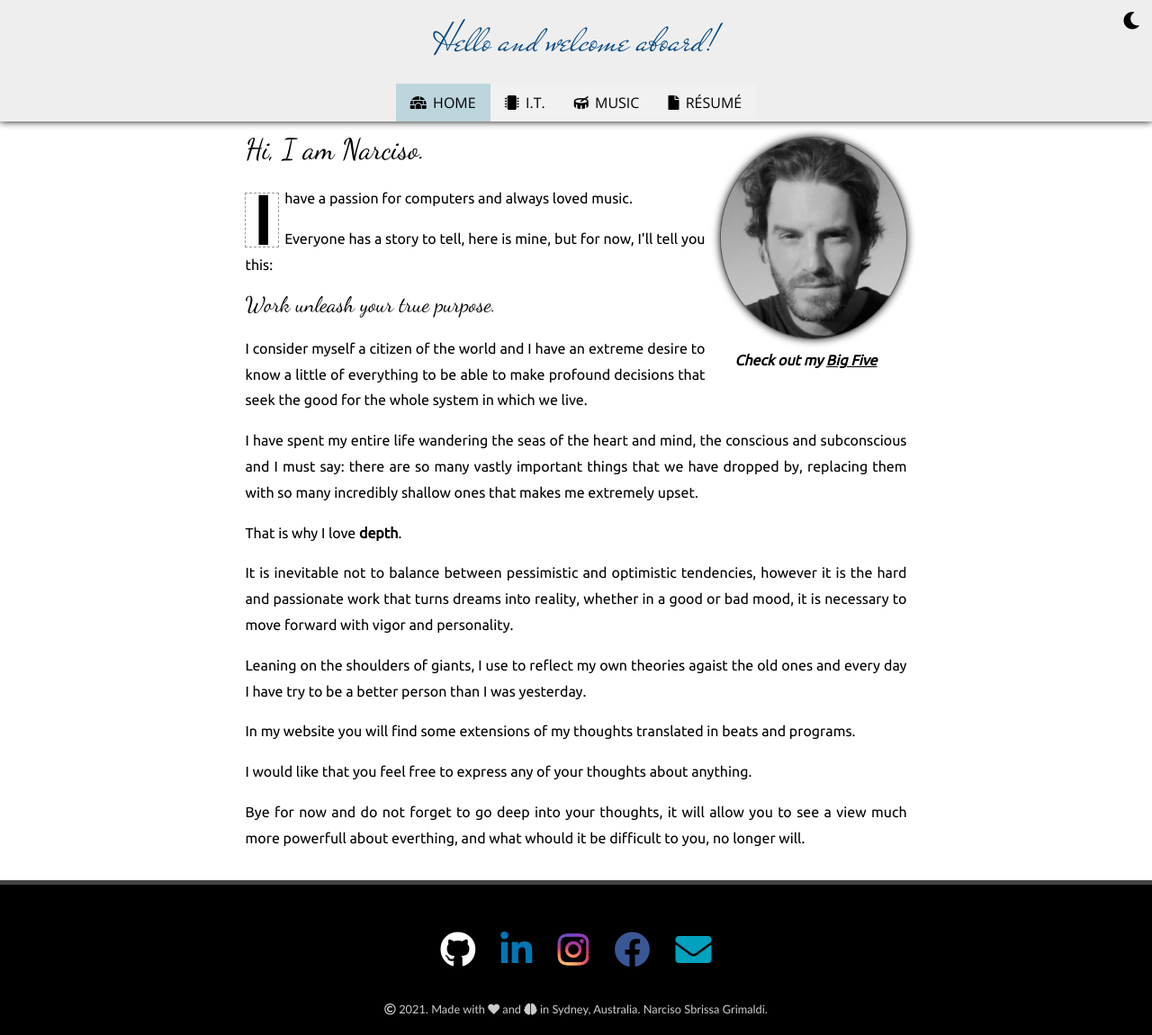
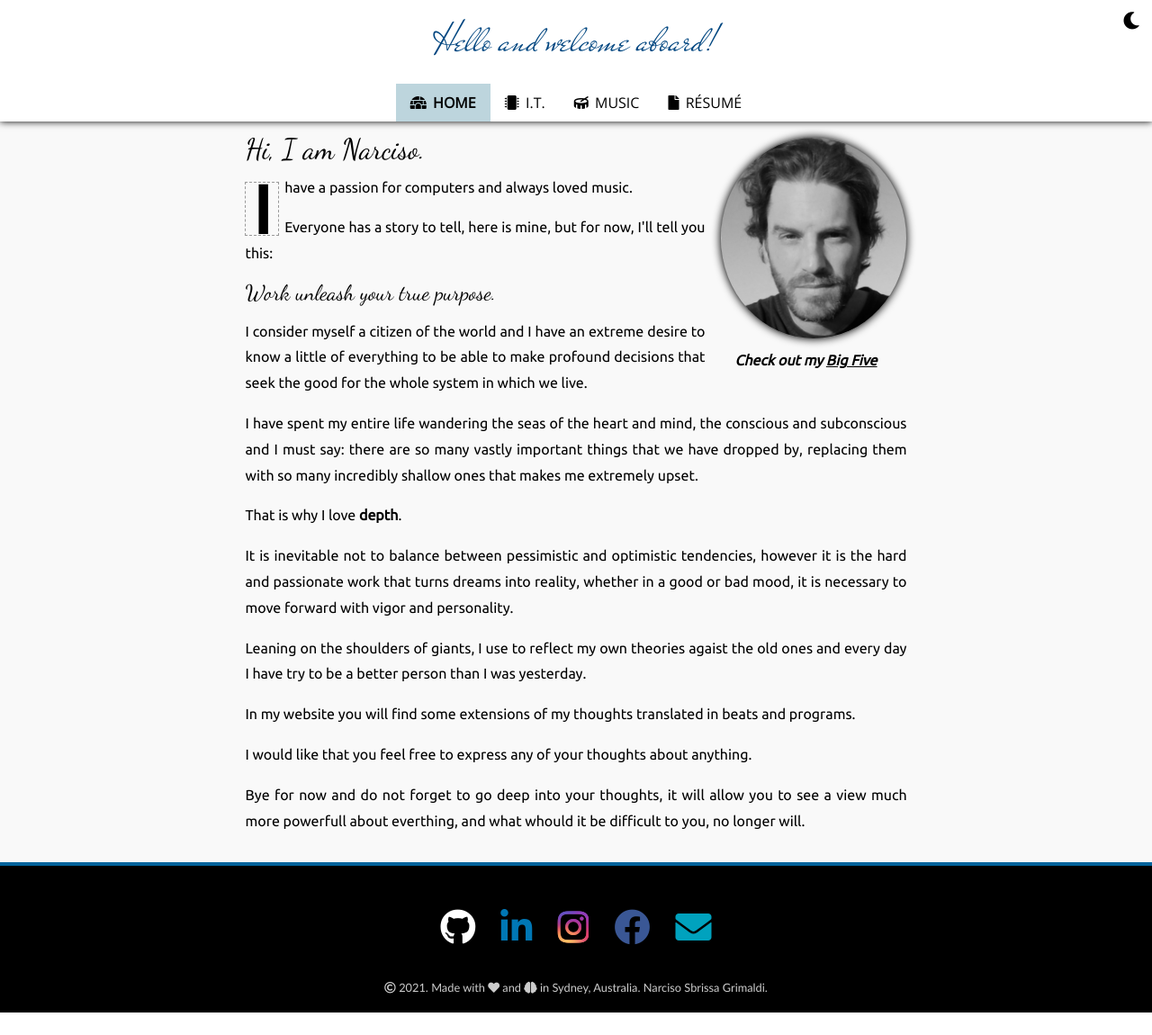
Before and after one commit to gdinarciso/gdinarciso.github.io, a PHP site: page / in a window 1280 px wide. Shown: the whole page at 90% size. After the commit the page ends 1125 px from the top, so only its background shows below. Run offline with PHP 8.4, Linux system fonts and the light colour scheme; some web fonts are replaced.

Commit message:
31/07 update

```diff
--- a/css/default.css
+++ b/css/default.css
@@ -26,7 +26,7 @@ body {
   line-height: 1.8em;
   font-family: Ubuntu, 'Trebuchet MS', sans-serif;
 
-  background-color: #fff;
+  background-color: #f9f9f9;
 }
 
 a {
@@ -36,6 +36,7 @@ a {
 
 a:hover {
   transition: color ease-in .2s, background-color ease-in-out .2s;
+  -moz-transition: color ease-in .2s, background-color ease-in-out .2s;
   color: blue;
 }
 
@@ -62,7 +63,7 @@ header {
   overflow: hidden;
   z-index: 1;
 
-  background-color: #eee;
+  background-color: #fff;
   box-shadow: 0 0 .5em #000;
   color: #000;
 }
@@ -77,11 +78,11 @@ header .moonsunicon {
 
 header .moonsunicon {
   transition: ease-in-out .5s;
+  -moz-transition: ease-in-out .5s;
   color: #000;
 }
 
 header .moonsunicon:hover {
-  transition: ease-in .25s;
   filter: drop-shadow(0 0 .5em #000);
 }
 
@@ -107,19 +108,18 @@ header nav {
 }
 
 header nav .btn {
-  padding: .4rem 1rem;
-  background-color: #f1f1f1;
+  padding: .4em 1em;
+  background-color: #fff;
 }
 
 header nav .btn:hover {
-  background-color: #444;
-  color: rgb(255, 255, 255);
+  background-color: #eee;
 }
 
 header nav .active {
   background-color: rgb(189, 213, 221);
+  font-weight: bold;
 }
-
 
 /* header nav a {
   border: solid transparent;
@@ -140,21 +140,21 @@ header nav .fas {
   width: 0%;
   border-bottom: .2em solid transparent;
   transition: ease-in-out .5s;
+  -moz-transition: ease-in-out .5s;
 }
 
 header nav .borderAni:hover:after {
   transition: ease-in .25s;
+  -moz-transition: ease-in .25s;
   border-bottom-color: blue;
   width: 100%;
 } */
 
 article {
-  padding: 9.5rem 1rem 1rem 1rem;
+  padding: 9.5em 1em 1em 1em;
 }
 
-article h3,
-article h4,
-article p {
+article :is(h3, h4, p) {
   margin: 0;
 }
 
@@ -173,13 +173,13 @@ footer {
   flex-flow: column wrap;
   align-items: center;
   justify-content: flex-end;
-  border-top: ridge .6rem;
-  padding: 3rem 0 .05rem 0;
+  border-top: solid .3rem;
+  padding: 3em 0 .05em 0;
   font-family: 'Trebuchet MS', sans-serif;
 
   color: #ccc;
   background-color: #000;
-  border-top-color: #444;
+  border-top-color: rgb(0, 99, 156);
   /* background-image: linear-gradient(45deg, #3d2812 0%,#462215 25%,#251844 50%,#1f2d53 75%,#143442 100%); */
   /* background-image: linear-gradient(45deg, #f09433 0%,#e6683c 25%,#5d27dc 50%,#2350cc 75%,#1888bc 100%); */
 }
@@ -190,7 +190,7 @@ footer .icons {
 }
 
 footer .icons a {
-  font-size: 2.5rem;
+  font-size: 2.5em;
   padding: 0 .3em;
 }
 
@@ -227,7 +227,7 @@ article.home {
 }
 
 article.home p {
-  margin-bottom: 1em;
+  margin-bottom: 1rem;
 }
 
 article.home .narciso {
@@ -236,9 +236,9 @@ article.home .narciso {
 
 article.home .narciso .photo {
   width: 13em;
-  border: 1px solid #555;
+  border: .1em solid #777;
   border-radius: 100%;
-  margin-left: 1em;
+  margin-left: 1rem;
   filter: drop-shadow(0 0 .3em #000);
 }
 
@@ -255,14 +255,14 @@ article.home .narciso .bigfive a {
 article.home .greeting {
   font-size: 2em;
   font-weight: normal;
-  margin-bottom: .8em;
+  margin-bottom: .8rem;
   font-family: 'Dancing Script', cursive;
 }
 
 article.home .phrase {
   font-size: 1.5em;
   font-weight: normal;
-  margin-bottom: .8em;
+  margin-bottom: .8rem;
   font-family: 'Dancing Script', cursive;
 }
 
@@ -324,8 +324,7 @@ article.resume {
     'left right'; */
 }
 
-article.resume ul,
-article.resume ol {
+article.resume :is(ul, ol) {
   padding-left: 1.2em;
   list-style-position: inside;
 }
@@ -342,20 +341,20 @@ article.resume .left { grid-area: left; }
 article.resume .right { grid-area: right; } */
 
 article.resume .top .name {
-  margin-bottom: .2em;
+  margin-bottom: .2rem;
 }
 
 article.resume .top .details {
   display: flex;
   justify-content: space-between;
-  margin-bottom: 1.5em;
+  margin-bottom: 1.5rem;
 }
 
 article.resume .top .academic {
   display: flex;
   flex-flow: wrap;
   justify-content: space-between;
-  margin-bottom: 1.5em;
+  margin-bottom: 1.5rem;
 }
 
 article.resume .top .academic .australia .aussie-flag {
@@ -364,7 +363,7 @@ article.resume .top .academic .australia .aussie-flag {
 }
 
 article.resume .top .cover-letter {
-  margin-bottom: 2em;
+  margin-bottom: 2rem;
 }
 
 article.resume .bottom {
@@ -433,7 +432,7 @@ article.resume .skills {
 
   header {
     position: static;
-    padding-top: 20px;
+    padding-top: 2em;
   }
 
   article {
```
Also changed, not shown: css/dark.css (+16 -8 lines).
